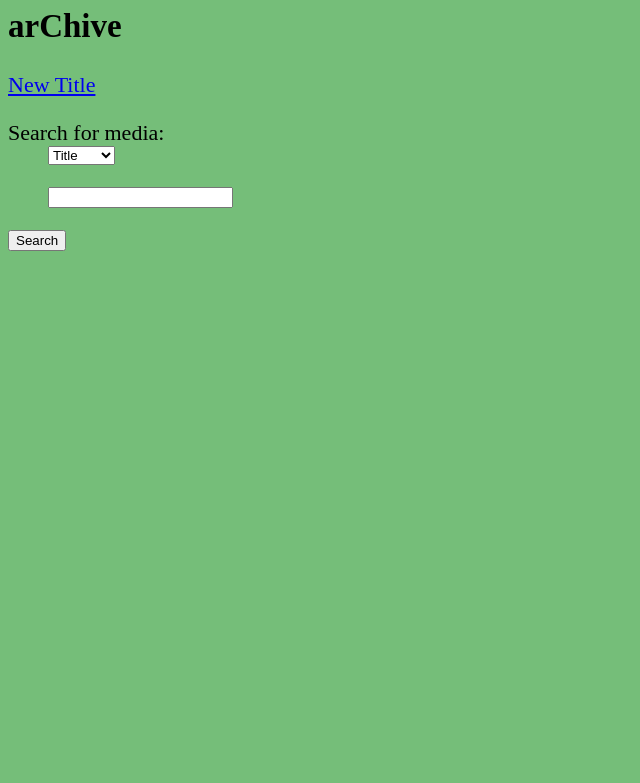
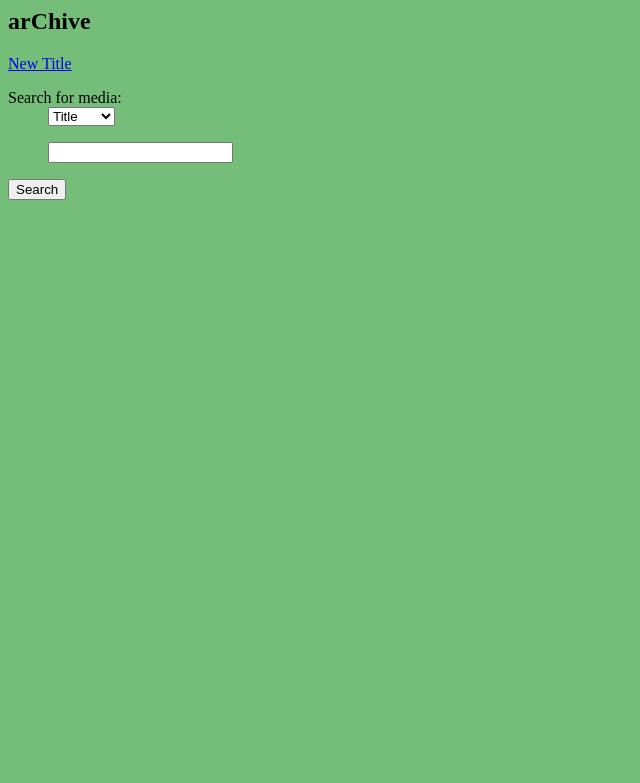
Before and after one commit to k80-f/py-archive, a Flask app: page / in a window 1280 px wide. Shown: the top 783 px of the page, without its empty margins (0-640 px from the left). Run offline with Flask 2, Linux system fonts and the light colour scheme; some libraries are stand-ins or nearby versions.

Commit message:
Update styles.css

```diff
--- a/static/styles.css
+++ b/static/styles.css
@@ -1,4 +1,3 @@
 body {
     background-color: #75BE79;
-    font-family: 'Nixie One';font-size: 22px;
 }
```
